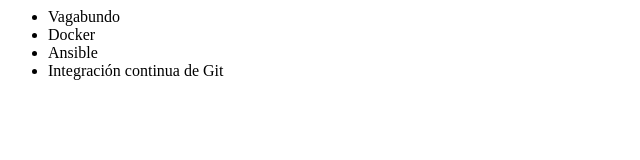
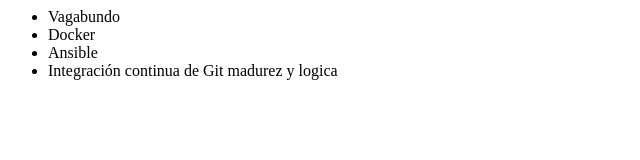
Before and after one commit to Nuzbit01/Alura-git, a plain HTML site: page index.html in a window 1280 px wide. Shown: the full height of the page, 0-640 px from the left. Drawn offline with Linux system fonts and the light colour scheme.

Commit message:
Renombrando curso de integracion

```diff
--- a/index.html
+++ b/index.html
@@ -1,15 +1,15 @@
 <! DOCTYPE html>
 <html lang = "en">
-<cabeza>
+<head>
     <meta charset = "UTF-8">
     <title> Cursos de Alura </title>
     </head>
-    <cuerpo>
+    <body>
         <ul>
             <li> Vagabundo </li>
             <li> Docker </li>
             <li> Ansible </li>
-            <li> Integración continua de Git </li>
+            <li> Integración continua de Git madurez y logica </li>
         </ul>
         </body>
 </html>
```
